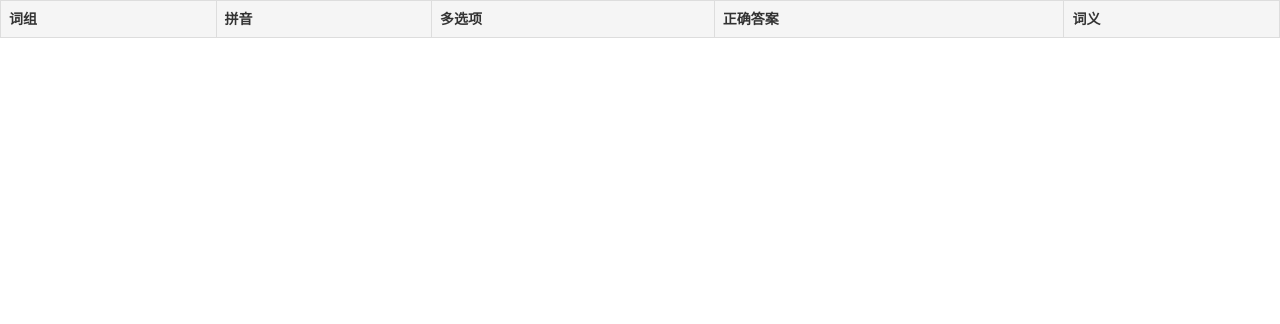
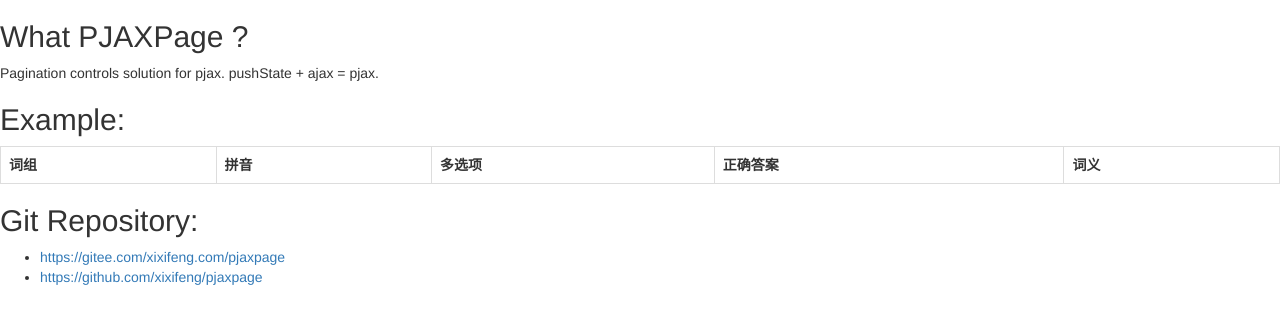
Before and after one commit to xuezhui/pjaxpage, a plain HTML site: page example/index.html in a window 1280 px wide. Drawn offline with Linux system fonts and the light colour scheme.

Commit message:
update example page

```diff
--- a/example/index.html
+++ b/example/index.html
@@ -10,6 +10,9 @@
 
 </head>
 <body>
+<h2>What PJAXPage ?</h2>
+<p>Pagination controls solution for pjax. pushState + ajax = pjax.<p>
+<h2>Example: </h2>
 		<table class="table table-bordered table-hover">
 				<tr class="bg">
 					<th>词组</th>
@@ -26,6 +29,11 @@
 	<!-- 分页索引 -->
 	<div id="pageCodeBox"></div>
 
+<h2>Git Repository: </h2>
+<ul>
+<li><a href="https://gitee.com/xixifeng.com/pjaxpage" target="_self">https://gitee.com/xixifeng.com/pjaxpage</a></li>
+<li><a href="https://github.com/xixifeng/pjaxpage" target="_self">https://github.com/xixifeng/pjaxpage</a></li>
+</ul>
 	<script src="../src/pjaxPage.js"></script>
 	<script src="../src/pjaxPage.numberModel.js"></script>
 	<script src="js/main.js"></script>
```
